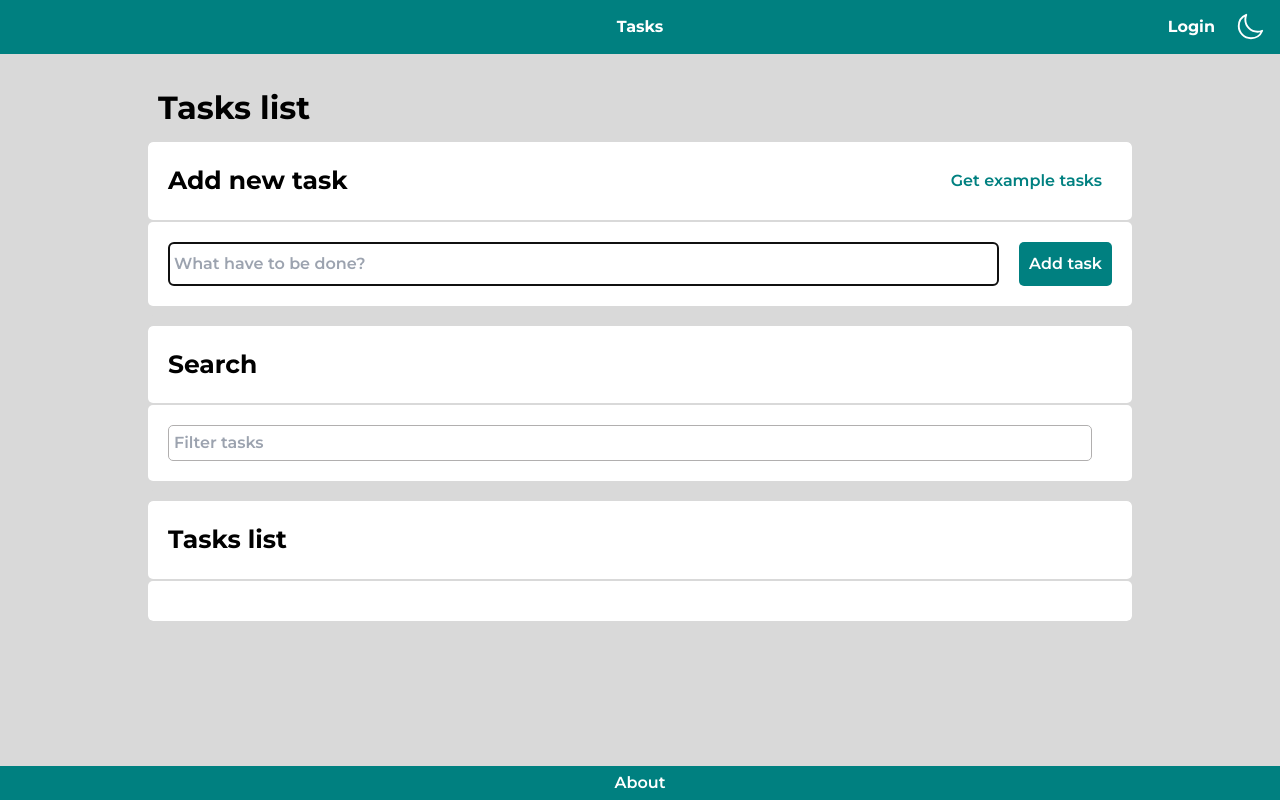
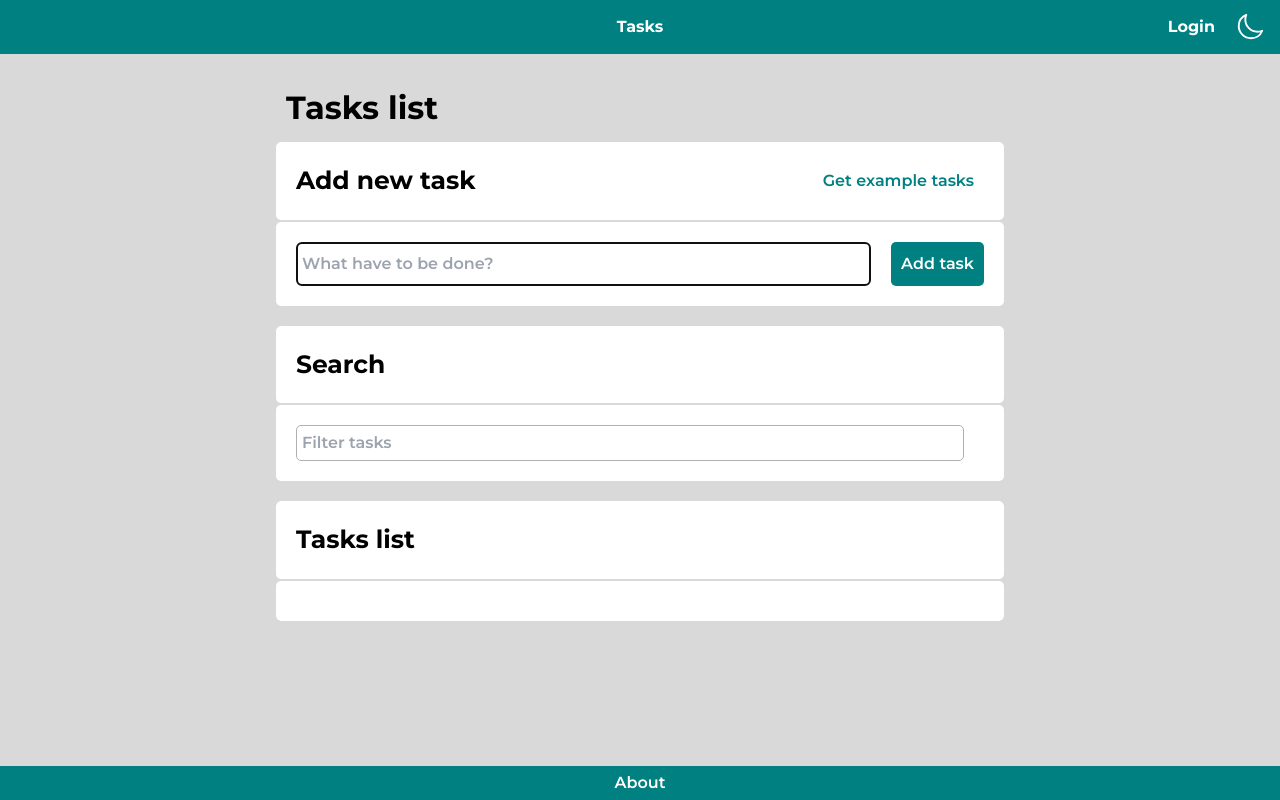
Before and after one commit to AllmostHumann/toDoList-ts-express-mongodb, a React (Vite) app in the folder apps/frontend/: page /#/tasks in a window 1280 px wide. Built offline with nearby package versions, Linux system fonts and the light colour scheme.

Commit message:
max width for content change

```diff
--- a/apps/frontend/src/components/Container/container.tsx
+++ b/apps/frontend/src/components/Container/container.tsx
@@ -1,6 +1,6 @@
 export const Container = ({ children }: { children: React.ReactNode }) => {
   return (
-    <main className='my-0 mx-auto text-left p-[20px] max-w-[1024px] w-full leading-normal'>
+    <main className='my-0 mx-auto text-left p-[20px] max-w-3xl w-full leading-normal'>
       {children}
     </main>
   );
```
